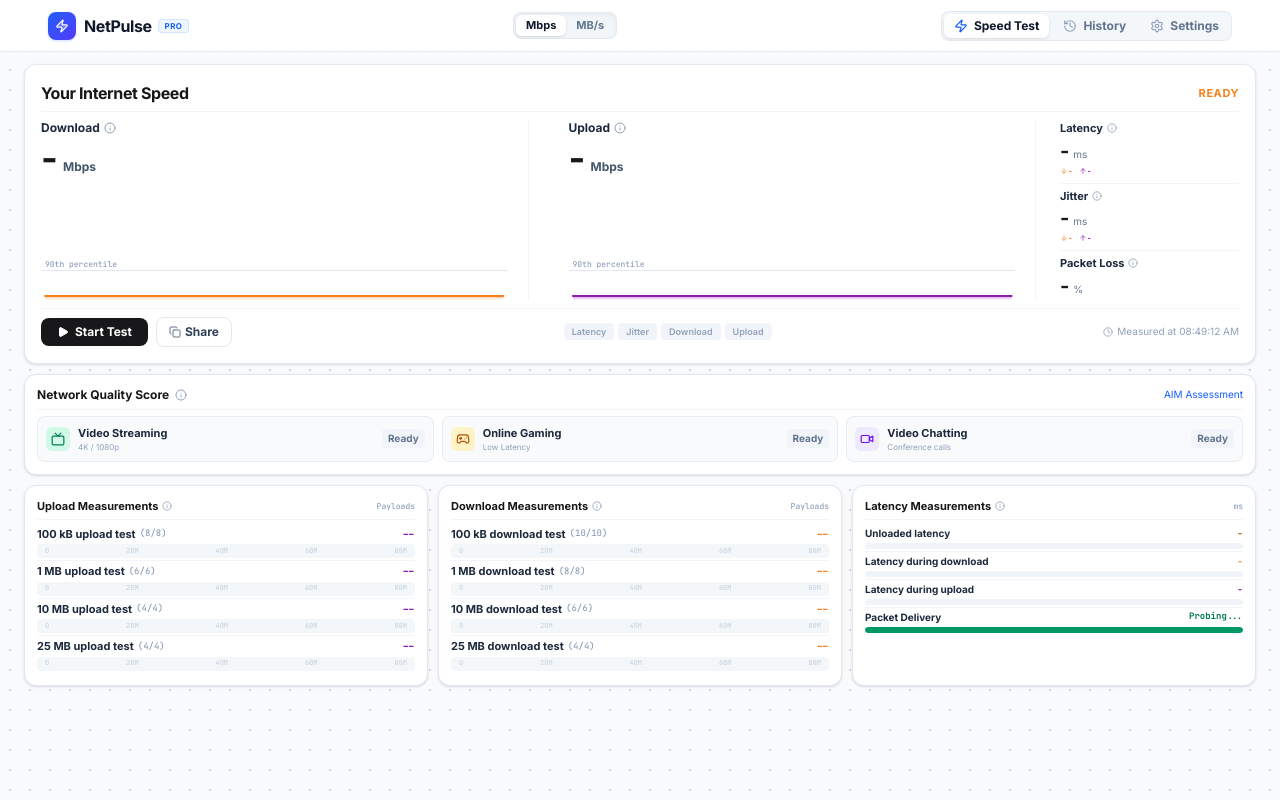
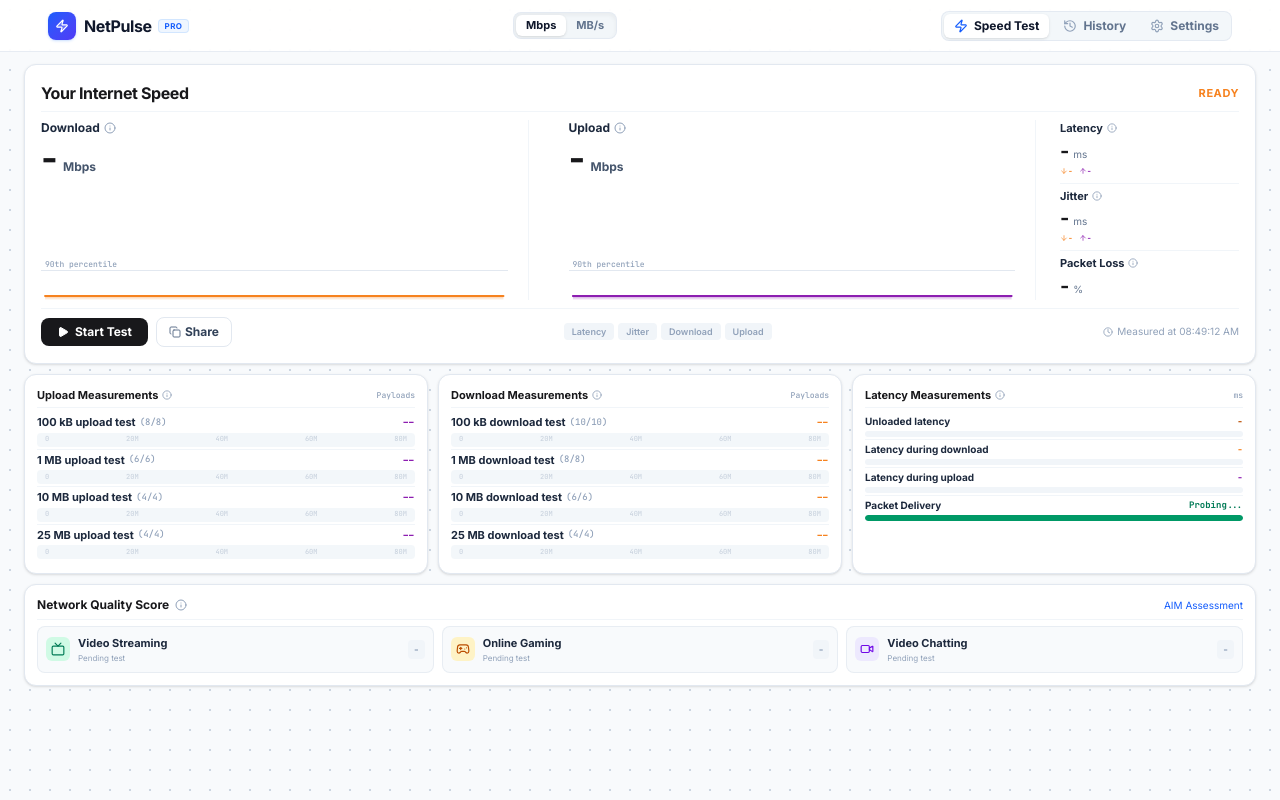
Before and after one commit to Suvesh108/NetPulse, a React (Vite) app: page / in a window 1280 px wide. Built offline with nearby package versions, Linux system fonts and the light colour scheme.

Commit message:
fix: move Network Quality Score to the bottom of the page and show results only upon test completion

```diff
--- a/src/components/SpeedTest.tsx
+++ b/src/components/SpeedTest.tsx
@@ -398,14 +398,14 @@ export default function SpeedTest({ settings, onUpdateSettings, onTestComplete,
   const downloadSpline = generateCloudflareSpline(displayDownloadHistory, downloadVal, 460, 64);
   const uploadSpline = generateCloudflareSpline(displayUploadHistory, uploadVal, 460, 64);
 
-  // Network Quality Score Calculations
-  const effectiveDown = downloadVal !== null ? downloadVal : (status === 'downloading' ? currentSpeed : 0);
-  const effectiveUp = uploadVal !== null ? uploadVal : (status === 'uploading' ? currentSpeed : 0);
+  // Network Quality Score Calculations (Only displayed when status === 'completed')
+  const effectiveDown = downloadVal !== null ? downloadVal : 0;
+  const effectiveUp = uploadVal !== null ? uploadVal : 0;
   const effectivePing = pingVal !== null ? pingVal : 0;
   const effectiveJitter = jitterVal !== null ? jitterVal : 0;
 
   const getVideoStreamingScore = () => {
-    if (status === 'idle') return { label: 'Ready', color: 'text-slate-500 bg-slate-100', detail: '4K / 1080p' };
+    if (status !== 'completed') return { label: '-', color: 'text-slate-400 bg-slate-100', detail: status === 'idle' ? 'Pending test' : 'Calculating...' };
     if (effectiveDown >= 25) return { label: 'Great', color: 'text-emerald-700 bg-emerald-100/90', detail: '4K Ultra HD' };
     if (effectiveDown >= 10) return { label: 'Good', color: 'text-teal-700 bg-teal-100/90', detail: '1080p Full HD' };
     if (effectiveDown >= 4) return { label: 'Average', color: 'text-amber-700 bg-amber-100/90', detail: '720p HD' };
@@ -413,7 +413,7 @@ export default function SpeedTest({ settings, onUpdateSettings, onTestComplete,
   };
 
   const getOnlineGamingScore = () => {
-    if (status === 'idle') return { label: 'Ready', color: 'text-slate-500 bg-slate-100', detail: 'Low Latency' };
+    if (status !== 'completed') return { label: '-', color: 'text-slate-400 bg-slate-100', detail: status === 'idle' ? 'Pending test' : 'Calculating...' };
     if (effectivePing > 0 && effectivePing <= 30 && effectiveJitter <= 5) return { label: 'Great', color: 'text-emerald-700 bg-emerald-100/90', detail: 'Ultra-low ping' };
     if (effectivePing > 0 && effectivePing <= 60 && effectiveJitter <= 15) return { label: 'Good', color: 'text-teal-700 bg-teal-100/90', detail: 'Smooth gaming' };
     if (effectivePing > 0 && effectivePing <= 110) return { label: 'Average', color: 'text-amber-700 bg-amber-100/90', detail: 'Casual multiplayer' };
@@ -421,7 +421,7 @@ export default function SpeedTest({ settings, onUpdateSettings, onTestComplete,
   };
 
   const getVideoChattingScore = () => {
-    if (status === 'idle') return { label: 'Ready', color: 'text-slate-500 bg-slate-100', detail: 'Conference calls' };
+    if (status !== 'completed') return { label: '-', color: 'text-slate-400 bg-slate-100', detail: status === 'idle' ? 'Pending test' : 'Calculating...' };
     if (effectiveUp >= 5 && effectivePing > 0 && effectivePing <= 50) return { label: 'Great', color: 'text-emerald-700 bg-emerald-100/90', detail: 'HD multi-person' };
     if (effectiveUp >= 2 && effectivePing > 0 && effectivePing <= 90) return { label: 'Good', color: 'text-teal-700 bg-teal-100/90', detail: 'Clear 720p' };
     if (effectiveUp >= 0.8) return { label: 'Average', color: 'text-amber-700 bg-amber-100/90', detail: 'Standard calls' };
@@ -505,7 +505,7 @@ export default function SpeedTest({ settings, onUpdateSettings, onTestComplete,
   return (
     <div className="w-full flex flex-col items-center gap-2.5 select-none" id="speed-test-section">
 
-      {/* CLOUDFLARE SPEEDOMETER HERO CONSOLE ("Your Internet Speed") */}
+      {/* 1. CLOUDFLARE SPEEDOMETER HERO CONSOLE ("Your Internet Speed") */}
       <div className="w-full max-w-7xl 2xl:max-w-[1600px] bg-white rounded-xl p-3 sm:p-4 flex flex-col border border-slate-200 shadow-sm" id="dashboard-dial">
 
         {/* Header Title */}
@@ -745,68 +745,7 @@ export default function SpeedTest({ settings, onUpdateSettings, onTestComplete,
 
       </div>
 
-      {/* NETWORK QUALITY SCORE STRIP */}
-      <div className="w-full max-w-7xl 2xl:max-w-[1600px] bg-white rounded-xl p-2.5 sm:p-3 border border-slate-200 shadow-sm">
-        <div className="flex items-center justify-between pb-1.5 border-b border-slate-100 mb-1.5">
-          <div className="flex items-center gap-1.5">
-            <h3 className="text-xs font-bold text-[#18181B]">Network Quality Score</h3>
-            <Info className="w-3 h-3 text-slate-400" />
-          </div>
-          <span className="text-[10px] text-blue-600 font-medium">AIM Assessment</span>
-        </div>
-
-        <div className="grid grid-cols-1 sm:grid-cols-3 gap-2">
-          {/* Streaming */}
-          <div className="flex items-center justify-between p-2 rounded-lg bg-slate-50 border border-slate-200/70">
-            <div className="flex items-center gap-2">
-              <div className="w-6 h-6 rounded-md bg-emerald-100 text-emerald-700 flex items-center justify-center shrink-0">
-                <Tv className="w-3.5 h-3.5" />
-              </div>
-              <div className="flex flex-col">
-                <span className="text-[11px] font-bold text-slate-800">Video Streaming</span>
-                <span className="text-[8px] text-slate-400">{streamScore.detail}</span>
-              </div>
-            </div>
-            <span className={`text-[10px] font-black px-1.5 py-0.5 rounded shrink-0 ${streamScore.color}`}>
-              {streamScore.label}
-            </span>
-          </div>
-
-          {/* Gaming */}
-          <div className="flex items-center justify-between p-2 rounded-lg bg-slate-50 border border-slate-200/70">
-            <div className="flex items-center gap-2">
-              <div className="w-6 h-6 rounded-md bg-amber-100 text-amber-700 flex items-center justify-center shrink-0">
-                <Gamepad2 className="w-3.5 h-3.5" />
-              </div>
-              <div className="flex flex-col">
-                <span className="text-[11px] font-bold text-slate-800">Online Gaming</span>
-                <span className="text-[8px] text-slate-400">{gameScore.detail}</span>
-              </div>
-            </div>
-            <span className={`text-[10px] font-black px-1.5 py-0.5 rounded shrink-0 ${gameScore.color}`}>
-              {gameScore.label}
-            </span>
-          </div>
-
-          {/* Video Chat */}
-          <div className="flex items-center justify-between p-2 rounded-lg bg-slate-50 border border-slate-200/70">
-            <div className="flex items-center gap-2">
-              <div className="w-6 h-6 rounded-md bg-violet-100 text-violet-700 flex items-center justify-center shrink-0">
-                <Video className="w-3.5 h-3.5" />
-              </div>
-              <div className="flex flex-col">
-                <span className="text-[11px] font-bold text-slate-800">Video Chatting</span>
-                <span className="text-[8px] text-slate-400">{chatScore.detail}</span>
-              </div>
-            </div>
-            <span className={`text-[10px] font-black px-1.5 py-0.5 rounded shrink-0 ${chatScore.color}`}>
-              {chatScore.label}
-            </span>
-          </div>
-        </div>
-      </div>
-
-      {/* DETAILED MEASUREMENT BREAKDOWNS (3 Columns) */}
+      {/* 2. DETAILED MEASUREMENT BREAKDOWNS (3 Columns) */}
       <div className="w-full max-w-7xl 2xl:max-w-[1600px] grid grid-cols-1 md:grid-cols-3 gap-2.5">
 
         {/* COLUMN 1: UPLOAD MEASUREMENTS */}
@@ -900,7 +839,7 @@ export default function SpeedTest({ settings, onUpdateSettings, onTestComplete,
               <div className="flex items-center justify-between text-[10px]">
                 <span className="font-bold text-slate-800">Packet Delivery</span>
                 <span className="font-mono text-[9px] font-bold text-emerald-700">
-                  {packetLossVal !== null ? `${(100 - packetLossVal).toFixed(1)}% (${packetLossVal.toFixed(1)}% drop)` : 'Probing...'}
+                  {packetLossVal !== null ? `${(100 - packetLossVal).toFixed(1)}% (${packetLossVal.toFixed(1)}% loss)` : 'Probing...'}
                 </span>
               </div>
               <div className="w-full bg-slate-100 rounded-full h-1.5 overflow-hidden">
@@ -917,6 +856,67 @@ export default function SpeedTest({ settings, onUpdateSettings, onTestComplete,
 
       </div>
 
+      {/* 3. NETWORK QUALITY SCORE STRIP (At Bottom) */}
+      <div className="w-full max-w-7xl 2xl:max-w-[1600px] bg-white rounded-xl p-2.5 sm:p-3 border border-slate-200 shadow-sm">
+        <div className="flex items-center justify-between pb-1.5 border-b border-slate-100 mb-1.5">
+          <div className="flex items-center gap-1.5">
+            <h3 className="text-xs font-bold text-[#18181B]">Network Quality Score</h3>
+            <Info className="w-3 h-3 text-slate-400" />
+          </div>
+          <span className="text-[10px] text-blue-600 font-medium">AIM Assessment</span>
+        </div>
+
+        <div className="grid grid-cols-1 sm:grid-cols-3 gap-2">
+          {/* Streaming */}
+          <div className="flex items-center justify-between p-2 rounded-lg bg-slate-50 border border-slate-200/70">
+            <div className="flex items-center gap-2">
+              <div className="w-6 h-6 rounded-md bg-emerald-100 text-emerald-700 flex items-center justify-center shrink-0">
+                <Tv className="w-3.5 h-3.5" />
+              </div>
+              <div className="flex flex-col">
+                <span className="text-[11px] font-bold text-slate-800">Video Streaming</span>
+                <span className="text-[8px] text-slate-400">{streamScore.detail}</span>
+              </div>
+            </div>
+            <span className={`text-[10px] font-black px-1.5 py-0.5 rounded shrink-0 ${streamScore.color}`}>
+              {streamScore.label}
+            </span>
+          </div>
+
+          {/* Gaming */}
+          <div className="flex items-center justify-between p-2 rounded-lg bg-slate-50 border border-slate-200/70">
+            <div className="flex items-center gap-2">
+              <div className="w-6 h-6 rounded-md bg-amber-100 text-amber-700 flex items-center justify-center shrink-0">
+                <Gamepad2 className="w-3.5 h-3.5" />
+              </div>
+              <div className="flex flex-col">
+                <span className="text-[11px] font-bold text-slate-800">Online Gaming</span>
+                <span className="text-[8px] text-slate-400">{gameScore.detail}</span>
+              </div>
+            </div>
+            <span className={`text-[10px] font-black px-1.5 py-0.5 rounded shrink-0 ${gameScore.color}`}>
+              {gameScore.label}
+            </span>
+          </div>
+
+          {/* Video Chat */}
+          <div className="flex items-center justify-between p-2 rounded-lg bg-slate-50 border border-slate-200/70">
+            <div className="flex items-center gap-2">
+              <div className="w-6 h-6 rounded-md bg-violet-100 text-violet-700 flex items-center justify-center shrink-0">
+                <Video className="w-3.5 h-3.5" />
+              </div>
+              <div className="flex flex-col">
+                <span className="text-[11px] font-bold text-slate-800">Video Chatting</span>
+                <span className="text-[8px] text-slate-400">{chatScore.detail}</span>
+              </div>
+            </div>
+            <span className={`text-[10px] font-black px-1.5 py-0.5 rounded shrink-0 ${chatScore.color}`}>
+              {chatScore.label}
+            </span>
+          </div>
+        </div>
+      </div>
+
     </div>
   );
 }
```
